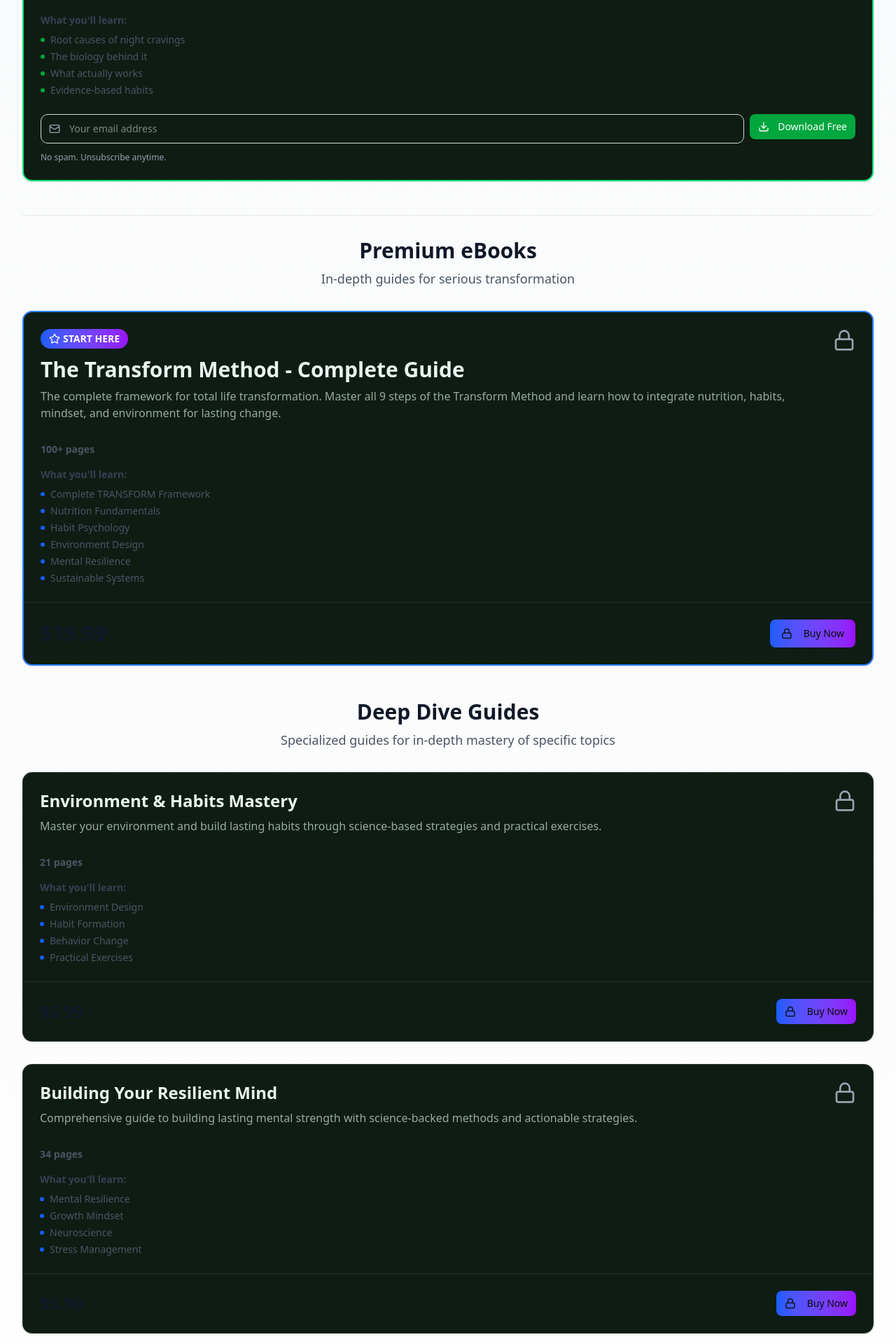
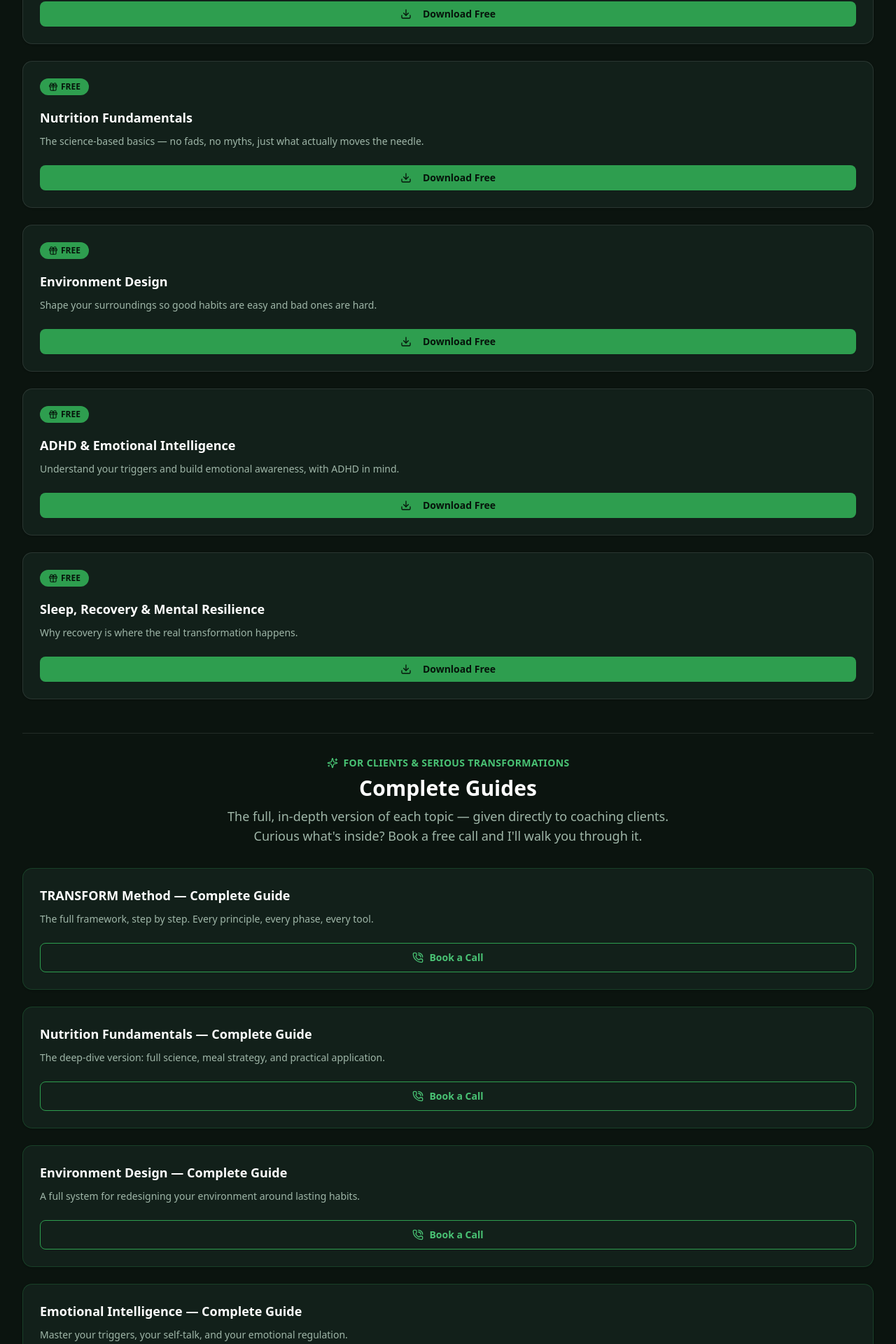
Before and after one commit to AdrianoDRJB/Transform-method, a React (Vite) app: page /ebooks in a window 1280 px wide. Shown: the part 700-2620 px from the top of the page at 70% size. Built offline with nearby package versions, Linux system fonts and the light colour scheme.

Commit message:
Update EbooksPage.jsx

```diff
--- a/src/components/EbooksPage.jsx
+++ b/src/components/EbooksPage.jsx
@@ -1,91 +1,72 @@
-import React, { useState, useEffect } from 'react';
+import React from 'react';
 import { Card, CardContent, CardDescription, CardFooter, CardHeader, CardTitle } from './ui/card';
 import { Button } from './ui/button';
-import { BookOpen, Lock, Download, CheckCircle, Star, Gift, Mail } from 'lucide-react';
+import { BookOpen, Download, Gift, PhoneCall, Sparkles } from 'lucide-react';
 import ContactSection from './ContactSection.jsx';
 
 const EbooksPage = () => {
-  const [purchasedEbooks, setPurchasedEbooks] = useState([]);
-
-  // Free ebook form state
-  const [freeEmail, setFreeEmail] = useState('');
-  const [freeSubmitting, setFreeSubmitting] = useState(false);
-  const [freeSuccess, setFreeSuccess] = useState(false);
-  const [freeError, setFreeError] = useState('');
-
-  // Load purchased ebooks from localStorage
-  useEffect(() => {
-    const purchased = localStorage.getItem('purchasedEbooks');
-    if (purchased) {
-      setPurchasedEbooks(JSON.parse(purchased));
-    }
-  }, []);
+  const CALENDLY_LINK = 'https://calendly.com/adriano-nutrition/new-meeting';
 
   const freeEbooks = [
     {
-      id: 'late-night-cravings',
-      title: 'Late Night Cravings',
-      description: 'Why they happen and how to stop. The real reason you eat at night has nothing to do with willpower.',
-      file: '/late-night-cravings.pdf',
-      topics: ['Root causes of night cravings', 'The biology behind it', 'What actually works', 'Evidence-based habits']
-    }
+      id: 'transform-method',
+      title: 'TRANSFORM Method',
+      description: 'The 9-step framework in a nutshell — how nutrition, habits, mindset, and environment fit together.',
+      file: '/ebooks-free/transform-method.pdf',
+    },
+    {
+      id: 'nutrition-fundamentals',
+      title: 'Nutrition Fundamentals',
+      description: 'The science-based basics — no fads, no myths, just what actually moves the needle.',
+      file: '/ebooks-free/nutrition-fundamentals.pdf',
+    },
+    {
+      id: 'environment-design',
+      title: 'Environment Design',
+      description: 'Shape your surroundings so good habits are easy and bad ones are hard.',
+      file: '/ebooks-free/environment-design.pdf',
+    },
+    {
+      id: 'adhd-emotional-intelligence',
+      title: 'ADHD & Emotional Intelligence',
+      description: 'Understand your triggers and build emotional awareness, with ADHD in mind.',
+      file: '/ebooks-free/adhd-emotional-intelligence.pdf',
+    },
+    {
+      id: 'sleep-recovery-mental-resilience',
+      title: 'Sleep, Recovery & Mental Resilience',
+      description: 'Why recovery is where the real transformation happens.',
+      file: '/ebooks-free/sleep-recovery-mental-resilience.pdf',
+    },
   ];
 
-  const mainEbook = {
-    id: 'transform-method-complete',
-    title: 'The Transform Method - Complete Guide',
-    description: 'The complete framework for total life transformation. Master all 9 steps of the Transform Method and learn how to integrate nutrition, habits, mindset, and environment for lasting change.',
-    file: '/TRANSFORM_Method_Full_Corrected_eBook.pdf',
-    price: 19.99,
-    stripeLink: 'https://buy.stripe.com/3cIfZg9vNdrpcub8ln1Jm0n',
-    pages: '100+ pages',
-    topics: [
-      'Complete TRANSFORM Framework',
-      'Nutrition Fundamentals',
-      'Habit Psychology',
-      'Environment Design',
-      'Mental Resilience',
-      'Sustainable Systems'
-    ],
-    featured: true
-  };
-
-  const deepDiveEbooks = [
+  const completeGuides = [
     {
-      id: 'environment-habits-complete',
-      title: 'Environment & Habits Mastery',
-      description: 'Master your environment and build lasting habits through science-based strategies and practical exercises.',
-      file: '/Environment_Habits_Mastery_Complete_Guide.pdf',
-      price: 5.99,
-      stripeLink: 'https://buy.stripe.com/9B63cubDVbjh9hZ4571Jm0j',
-      pages: '21 pages',
-      topics: ['Environment Design', 'Habit Formation', 'Behavior Change', 'Practical Exercises']
+      id: 'transform-method-complete',
+      title: 'TRANSFORM Method — Complete Guide',
+      description: 'The full framework, step by step. Every principle, every phase, every tool.',
     },
     {
-      id: 'resilient-mind-complete',
-      title: 'Building Your Resilient Mind',
-      description: 'Comprehensive guide to building lasting mental strength with science-backed methods and actionable strategies.',
-      file: '/Building_Resilient_Mind_Complete_Guide.pdf',
-      price: 5.99,
-      stripeLink: 'https://buy.stripe.com/7sYcN4azR5YXcubdFH1Jm0i',
-      pages: '34 pages',
-      topics: ['Mental Resilience', 'Growth Mindset', 'Neuroscience', 'Stress Management']
+      id: 'nutrition-fundamentals-complete',
+      title: 'Nutrition Fundamentals — Complete Guide',
+      description: 'The deep-dive version: full science, meal strategy, and practical application.',
     },
     {
-      id: 'emotional-mastery',
-      title: 'Emotional Mastery Guide',
-      description: 'Master your emotions, understand your triggers, and develop emotional intelligence for lasting transformation.',
-      file: '/ebooks/emotional_mastery_guide.pdf',
-      price: 5.99,
-      stripeLink: 'https://buy.stripe.com/28E5kCbDV5YX9hZ6df1Jm0h',
-      pages: '52 pages',
-      topics: ['Emotional Intelligence', 'Self-Awareness', 'Emotional Regulation', 'Trigger Management']
-    }
+      id: 'environment-design-complete',
+      title: 'Environment Design — Complete Guide',
+      description: 'A full system for redesigning your environment around lasting habits.',
+    },
+    {
+      id: 'emotional-intelligence-complete',
+      title: 'Emotional Intelligence — Complete Guide',
+      description: 'Master your triggers, your self-talk, and your emotional regulation.',
+    },
+    {
+      id: 'sleep-recovery-mental-resilience-complete',
+      title: 'Sleep, Recovery & Mental Resilience — Complete Guide',
+      description: 'The complete recovery framework — sleep, stress, and mental resilience.',
+    },
   ];
-
-  const handlePurchase = (stripeLink) => {
-    window.location.href = stripeLink;
-  };
 
   const handleDownload = (ebook) => {
     const link = document.createElement('a');
@@ -96,117 +77,16 @@ const EbooksPage = () => {
     document.body.removeChild(link);
   };
 
-  const handleFreeDownload = async (e, ebook) => {
-    e.preventDefault();
-    if (!freeEmail || !freeEmail.includes('@')) {
-      setFreeError('Please enter a valid email address.');
-      return;
-    }
-    setFreeSubmitting(true);
-    setFreeError('');
-    try {
-      const res = await fetch('/api/subscribe', {
-        method: 'POST',
-        headers: { 'Content-Type': 'application/json' },
-        body: JSON.stringify({ email: freeEmail })
-      });
-      if (!res.ok) throw new Error('Subscription failed');
-      setFreeSuccess(true);
-      // Trigger download after successful subscription
-      setTimeout(() => handleDownload(ebook), 500);
-    } catch (err) {
-      setFreeError('Something went wrong. Please try again.');
-    } finally {
-      setFreeSubmitting(false);
-    }
-  };
-
-  const isPurchased = (ebookId) => purchasedEbooks.includes(ebookId);
-
-  const EbookCard = ({ ebook, featured = false }) => {
-    const purchased = isPurchased(ebook.id);
-
-    return (
-      <Card className={`flex flex-col hover:shadow-lg transition-shadow ${featured ? 'border-2 border-blue-500' : ''}`}>
-        <CardHeader>
-          <div className="flex items-start justify-between">
-            <div className="flex-1">
-              {featured && (
-                <div className="inline-flex items-center gap-1 bg-gradient-to-r from-blue-600 to-purple-600 text-white px-3 py-1 rounded-full text-sm font-semibold mb-3">
-                  <Star className="w-4 h-4" />
-                  START HERE
-                </div>
-              )}
-              <CardTitle className={`${featured ? 'text-3xl' : 'text-2xl'} mb-2`}>{ebook.title}</CardTitle>
-              <CardDescription className="text-base">{ebook.description}</CardDescription>
-            </div>
-            {purchased ? (
-              <CheckCircle className="w-8 h-8 text-green-600 flex-shrink-0 ml-4" />
-            ) : (
-              <Lock className="w-8 h-8 text-gray-400 flex-shrink-0 ml-4" />
-            )}
-          </div>
-        </CardHeader>
-
-        <CardContent className="flex-1">
-          <div className="space-y-4">
-            <div className="text-sm text-gray-600">
-              <strong>{ebook.pages}</strong>
-            </div>
-
-            <div>
-              <h4 className="font-semibold text-sm text-gray-700 mb-2">What you'll learn:</h4>
-              <ul className="space-y-1">
-                {ebook.topics.map((topic, index) => (
-                  <li key={index} className="text-sm text-gray-600 flex items-center gap-2">
-                    <div className="w-1.5 h-1.5 bg-blue-600 rounded-full"></div>
-                    {topic}
-                  </li>
-                ))}
-              </ul>
-            </div>
-          </div>
-        </CardContent>
-
-        <CardFooter className="flex items-center justify-between border-t pt-6">
-          <div className={`${featured ? 'text-3xl' : 'text-2xl'} font-bold text-gray-900`}>
-            ${ebook.price}
-          </div>
-
-          {purchased ? (
-            <Button
-              onClick={() => handleDownload(ebook)}
-              className="bg-green-600 hover:bg-green-700"
-              size={featured ? 'lg' : 'default'}
-            >
-              <Download className="w-4 h-4 mr-2" />
-              Download PDF
-            </Button>
-          ) : (
-            <Button
-              onClick={() => handlePurchase(ebook.stripeLink)}
-              className="bg-gradient-to-r from-blue-600 to-purple-600 hover:from-blue-700 hover:to-purple-700"
-              size={featured ? 'lg' : 'default'}
-            >
-              <Lock className="w-4 h-4 mr-2" />
-              Buy Now
-            </Button>
-          )}
-        </CardFooter>
-      </Card>
-    );
-  };
-
   return (
     <>
-    <div className="min-h-screen bg-gradient-to-b from-gray-50 to-white">
+    <div className="min-h-screen bg-[#0b140f]">
       {/* Header */}
-      <div className="bg-gradient-to-r from-blue-600 to-purple-600 text-white py-16">
+      <div className="bg-gradient-to-r from-[#0f3f26] to-[#1b5e3a] text-white py-16">
         <div className="max-w-7xl mx-auto px-4 sm:px-6 lg:px-8">
           <div className="text-center">
-            <BookOpen className="w-16 h-16 mx-auto mb-4" />
+            <BookOpen className="w-16 h-16 mx-auto mb-4 text-[#49c274]" />
             <h1 className="text-4xl font-bold mb-4">Transform Method eBooks</h1>
-            <p className="text-xl text-blue-100 max-w-2xl mx-auto">
+            <p className="text-xl text-white/80 max-w-2xl mx-auto">
               Deep-dive guides to master specific areas of your transformation journey
             </p>
           </div>
@@ -216,79 +96,32 @@ const EbooksPage = () => {
       {/* FREE EBOOKS SECTION */}
       <div className="max-w-7xl mx-auto px-4 sm:px-6 lg:px-8 mt-12 mb-12">
         <div className="flex items-center gap-3 mb-6">
-          <Gift className="w-7 h-7 text-green-600" />
-          <h2 className="text-3xl font-bold text-gray-900">Free eBooks</h2>
-          <span className="bg-green-100 text-green-700 text-sm font-semibold px-3 py-1 rounded-full">No credit card required</span>
+          <Gift className="w-7 h-7 text-[#49c274]" />
+          <h2 className="text-3xl font-bold text-white">Free eBooks</h2>
+          <span className="bg-[#49c274]/15 text-[#49c274] text-sm font-semibold px-3 py-1 rounded-full">Instant download, no email required</span>
         </div>
-        <p className="text-gray-600 mb-8 text-lg">Enter your email to download instantly. You'll also receive practical, no-bullshit nutrition content directly to your inbox.</p>
+        <p className="text-[#9fb6a8] mb-8 text-lg">Five free guides — tap any of them to download the PDF right now.</p>
 
-        <div className="grid grid-cols-1 md:grid-cols-2 gap-8">
+        <div className="grid grid-cols-1 md:grid-cols-2 lg:grid-cols-3 gap-6">
           {freeEbooks.map((ebook) => (
-            <Card key={ebook.id} className="flex flex-col border-2 border-green-400 hover:shadow-lg transition-shadow">
+            <Card key={ebook.id} className="flex flex-col bg-[#12201a] border border-white/10 hover:border-[#2e9e4f]/50 transition-colors">
               <CardHeader>
-                <div className="inline-flex items-center gap-1 bg-green-600 text-white px-3 py-1 rounded-full text-sm font-semibold mb-3 w-fit">
-                  <Gift className="w-4 h-4" />
+                <div className="inline-flex items-center gap-1 bg-[#2e9e4f] text-[#06140b] px-3 py-1 rounded-full text-xs font-bold mb-3 w-fit">
+                  <Gift className="w-3.5 h-3.5" />
                   FREE
                 </div>
-                <CardTitle className="text-2xl mb-2">{ebook.title}</CardTitle>
-                <CardDescription className="text-base">{ebook.description}</CardDescription>
+                <CardTitle className="text-lg text-white mb-1">{ebook.title}</CardTitle>
+                <CardDescription className="text-sm text-[#9fb6a8]">{ebook.description}</CardDescription>
               </CardHeader>
-
-              <CardContent className="flex-1">
-                <div>
-                  <h4 className="font-semibold text-sm text-gray-700 mb-2">What you'll learn:</h4>
-                  <ul className="space-y-1 mb-6">
-                    {ebook.topics.map((topic, index) => (
-                      <li key={index} className="text-sm text-gray-600 flex items-center gap-2">
-                        <div className="w-1.5 h-1.5 bg-green-600 rounded-full"></div>
-                        {topic}
-                      </li>
-                    ))}
-                  </ul>
-
-                  {freeSuccess ? (
-                    <div className="bg-green-50 border border-green-200 rounded-lg p-4 flex items-center gap-3">
-                      <CheckCircle className="w-6 h-6 text-green-600 flex-shrink-0" />
-                      <div>
-                        <p className="font-semibold text-green-800">You're in! Your download is starting.</p>
-                        <p className="text-sm text-green-700">Check your inbox for more free content.</p>
-                      </div>
-                    </div>
-                  ) : (
-                    <form onSubmit={(e) => handleFreeDownload(e, ebook)} className="space-y-3">
-                      <div className="flex gap-2">
-                        <div className="relative flex-1">
-                          <Mail className="absolute left-3 top-1/2 -translate-y-1/2 w-4 h-4 text-gray-400" />
-                          <input
-                            type="email"
-                            value={freeEmail}
-                            onChange={(e) => setFreeEmail(e.target.value)}
-                            placeholder="Your email address"
-                            className="w-full pl-10 pr-4 py-2.5 border border-gray-300 rounded-lg text-sm focus:outline-none focus:ring-2 focus:ring-green-500 focus:border-transparent"
-                            required
-                          />
-                        </div>
-                        <Button
-                          type="submit"
-                          disabled={freeSubmitting}
-                          className="bg-green-600 hover:bg-green-700 text-white whitespace-nowrap"
-                        >
-                          {freeSubmitting ? 'Sending...' : (
-                            <>
-                              <Download className="w-4 h-4 mr-1" />
-                              Download Free
-                            </>
-                          )}
-                        </Button>
-                      </div>
-                      {freeError && (
-                        <p className="text-red-500 text-sm">{freeError}</p>
-                      )}
-                      <p className="text-xs text-gray-400">No spam. Unsubscribe anytime.</p>
-                    </form>
-                  )}
-                </div>
-              </CardContent>
+              <CardFooter className="mt-auto">
+                <Button
+                  onClick={() => handleDownload(ebook)}
+                  className="w-full bg-[#2e9e4f] hover:bg-[#3fae67] text-[#06140b] font-semibold"
+                >
+                  <Download className="w-4 h-4 mr-2" />
+                  Download Free
+                </Button>
+              </CardFooter>
             </Card>
           ))}
         </div>
@@ -296,85 +129,64 @@ const EbooksPage = () => {
 
       {/* Divider */}
       <div className="max-w-7xl mx-auto px-4 sm:px-6 lg:px-8 mb-8">
-        <div className="border-t border-gray-200"></div>
+        <div className="border-t border-white/10"></div>
       </div>
 
-      {/* Main eBook - Featured */}
+      {/* Complete Guides Section */}
       <div className="max-w-7xl mx-auto px-4 sm:px-6 lg:px-8 mb-12">
         <div className="text-center mb-8">
-          <h2 className="text-3xl font-bold text-gray-900 mb-2">Premium eBooks</h2>
-          <p className="text-lg text-gray-600">In-depth guides for serious transformation</p>
-        </div>
-        <EbookCard ebook={mainEbook} featured={true} />
-      </div>
-
-      {/* Deep Dive eBooks Section */}
-      <div className="max-w-7xl mx-auto px-4 sm:px-6 lg:px-8 mb-12">
-        <div className="text-center mb-8">
-          <h2 className="text-3xl font-bold text-gray-900 mb-2">Deep Dive Guides</h2>
-          <p className="text-lg text-gray-600">
-            Specialized guides for in-depth mastery of specific topics
+          <div className="inline-flex items-center gap-2 text-[#49c274] font-semibold text-sm uppercase tracking-wide mb-2">
+            <Sparkles className="w-4 h-4" />
+            For clients &amp; serious transformations
+          </div>
+          <h2 className="text-3xl font-bold text-white mb-2">Complete Guides</h2>
+          <p className="text-lg text-[#9fb6a8] max-w-2xl mx-auto">
+            The full, in-depth version of each topic — given directly to coaching clients. Curious what's inside? Book a free call and I'll walk you through it.
           </p>
         </div>
 
-        <div className="grid grid-cols-1 md:grid-cols-3 gap-8">
-          {deepDiveEbooks.map((ebook) => (
-            <EbookCard key={ebook.id} ebook={ebook} />
+        <div className="grid grid-cols-1 md:grid-cols-2 lg:grid-cols-3 gap-6">
+          {completeGuides.map((ebook) => (
+            <Card key={ebook.id} className="flex flex-col bg-[#12201a] border border-[#2e9e4f]/25">
+              <CardHeader>
+                <CardTitle className="text-lg text-white mb-1">{ebook.title}</CardTitle>
+                <CardDescription className="text-sm text-[#9fb6a8]">{ebook.description}</CardDescription>
+              </CardHeader>
+              <CardFooter className="mt-auto">
+                <a
+                  href={CALENDLY_LINK}
+                  target="_blank"
+                  rel="noopener noreferrer"
+                  className="inline-flex w-full items-center justify-center gap-2 rounded-md border border-[#2e9e4f] text-[#49c274] hover:bg-[#2e9e4f]/10 font-semibold py-2.5 px-4 text-sm transition-colors"
+                >
+                  <PhoneCall className="w-4 h-4" />
+                  Book a Call
+                </a>
+              </CardFooter>
+            </Card>
           ))}
         </div>
       </div>
 
-      {/* Bundle Offer */}
-      <div className="max-w-7xl mx-auto px-4 sm:px-6 lg:px-8 mb-12">
-        <Card className="bg-gradient-to-r from-amber-50 to-orange-50 border-2 border-amber-200">
-          <CardHeader>
-            <div className="inline-flex items-center gap-2 bg-gradient-to-r from-red-600 to-orange-600 text-white px-4 py-2 rounded-full text-sm font-bold mb-3">
-              🔥 LAUNCH SPECIAL - First 10 Clients Only!
-            </div>
-            <CardTitle className="text-2xl flex items-center gap-2">
-              <CheckCircle className="text-amber-600" />
-              Complete Bundle Offer
-            </CardTitle>
-            <CardDescription className="text-lg">
-              Get all 4 eBooks (Complete Method + 3 Deep Dives) for just <span className="font-bold text-red-600">$24.96</span> <span className="line-through text-gray-500">$37.96</span> (Save $13!)
-            </CardDescription>
-          </CardHeader>
-          <CardFooter>
-            <Button
-              size="lg"
-              className="bg-gradient-to-r from-red-600 to-orange-600 hover:from-red-700 hover:to-orange-700"
-              onClick={() => handlePurchase('https://buy.stripe.com/00w7sKazRfzxgKrdFH1Jm0o')}
-            >
-              🚀 Get Launch Special - $24.96
-            </Button>
-          </CardFooter>
-        </Card>
-      </div>
-
       {/* FAQ Section */}
-      <div className="bg-gray-50 py-12">
+      <div className="bg-[#0f1c15] py-12">
         <div className="max-w-3xl mx-auto px-4 sm:px-6 lg:px-8">
-          <h2 className="text-3xl font-bold text-center mb-8">Frequently Asked Questions</h2>
+          <h2 className="text-3xl font-bold text-center text-white mb-8">Frequently Asked Questions</h2>
 
           <div className="space-y-6">
             <div>
-              <h3 className="font-semibold text-lg mb-2">What format are the eBooks?</h3>
-              <p className="text-gray-600">All eBooks are delivered as PDF files, compatible with any device.</p>
+              <h3 className="font-semibold text-lg mb-2 text-white">What format are the eBooks?</h3>
+              <p className="text-[#9fb6a8]">All eBooks are delivered as PDF files, compatible with any device.</p>
             </div>
 
             <div>
-              <h3 className="font-semibold text-lg mb-2">Should I start with the Complete Method or a Deep Dive?</h3>
-              <p className="text-gray-600">Start with the Complete Transform Method to understand the full framework, then deepen your knowledge with specialized Deep Dive guides on topics that interest you most.</p>
+              <h3 className="font-semibold text-lg mb-2 text-white">What's the difference between the free and complete versions?</h3>
+              <p className="text-[#9fb6a8]">The free guides give you the core framework for each topic. The complete guides go much deeper, with the full system, and are given to coaching clients — book a call if you want one.</p>
             </div>
 
             <div>
-              <h3 className="font-semibold text-lg mb-2">Can I access them after purchase?</h3>
-              <p className="text-gray-600">Yes! Once purchased, you can download and access your eBooks anytime from this page.</p>
-            </div>
-
-            <div>
-              <h3 className="font-semibold text-lg mb-2">Is there a money-back guarantee?</h3>
-              <p className="text-gray-600">Yes, we offer a 30-day money-back guarantee. If you're not satisfied, contact us for a full refund.</p>
+              <h3 className="font-semibold text-lg mb-2 text-white">Can I access the free guides again later?</h3>
+              <p className="text-[#9fb6a8]">Yes — just come back to this page and download them again anytime.</p>
             </div>
           </div>
         </div>
```
